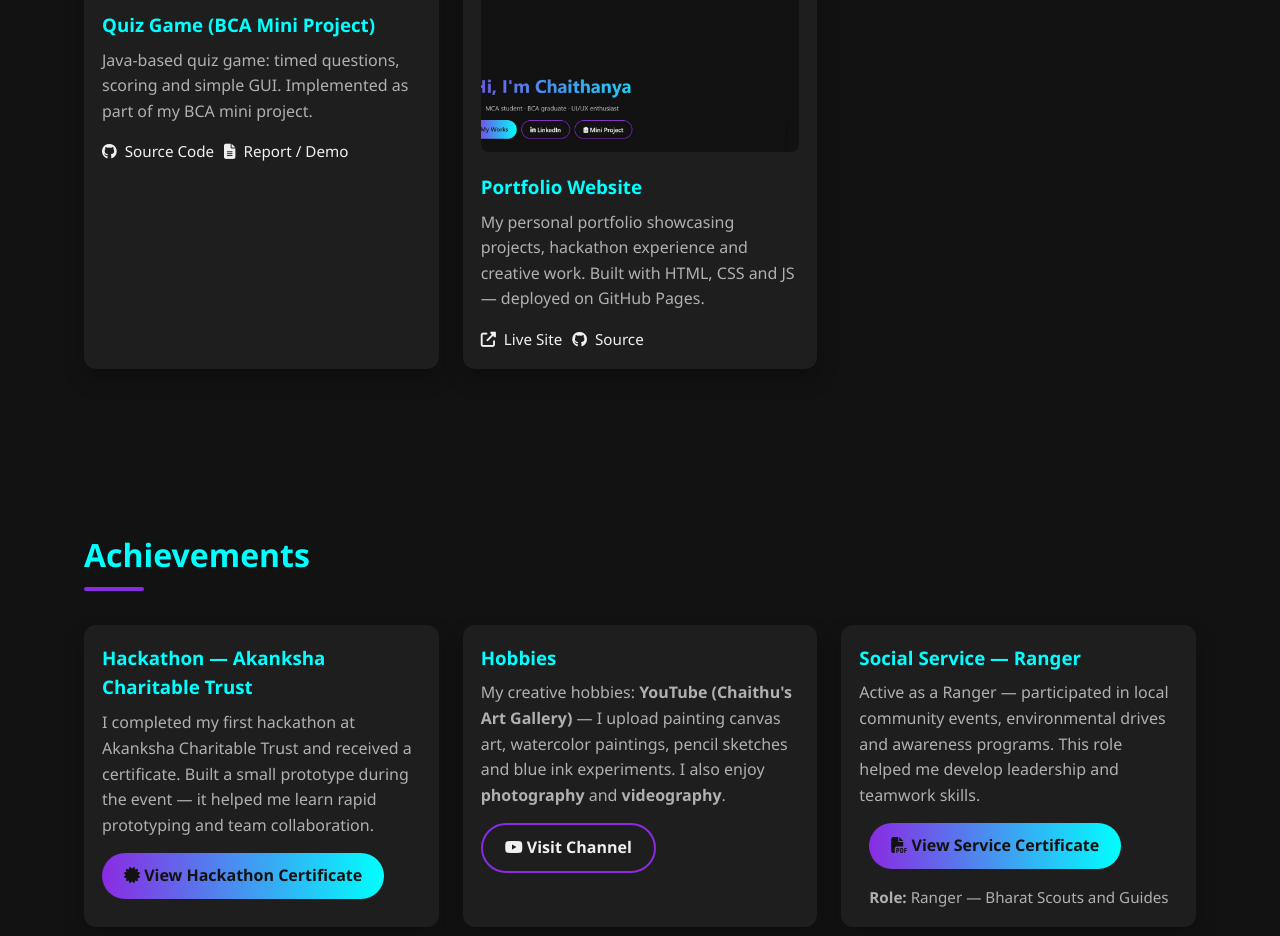
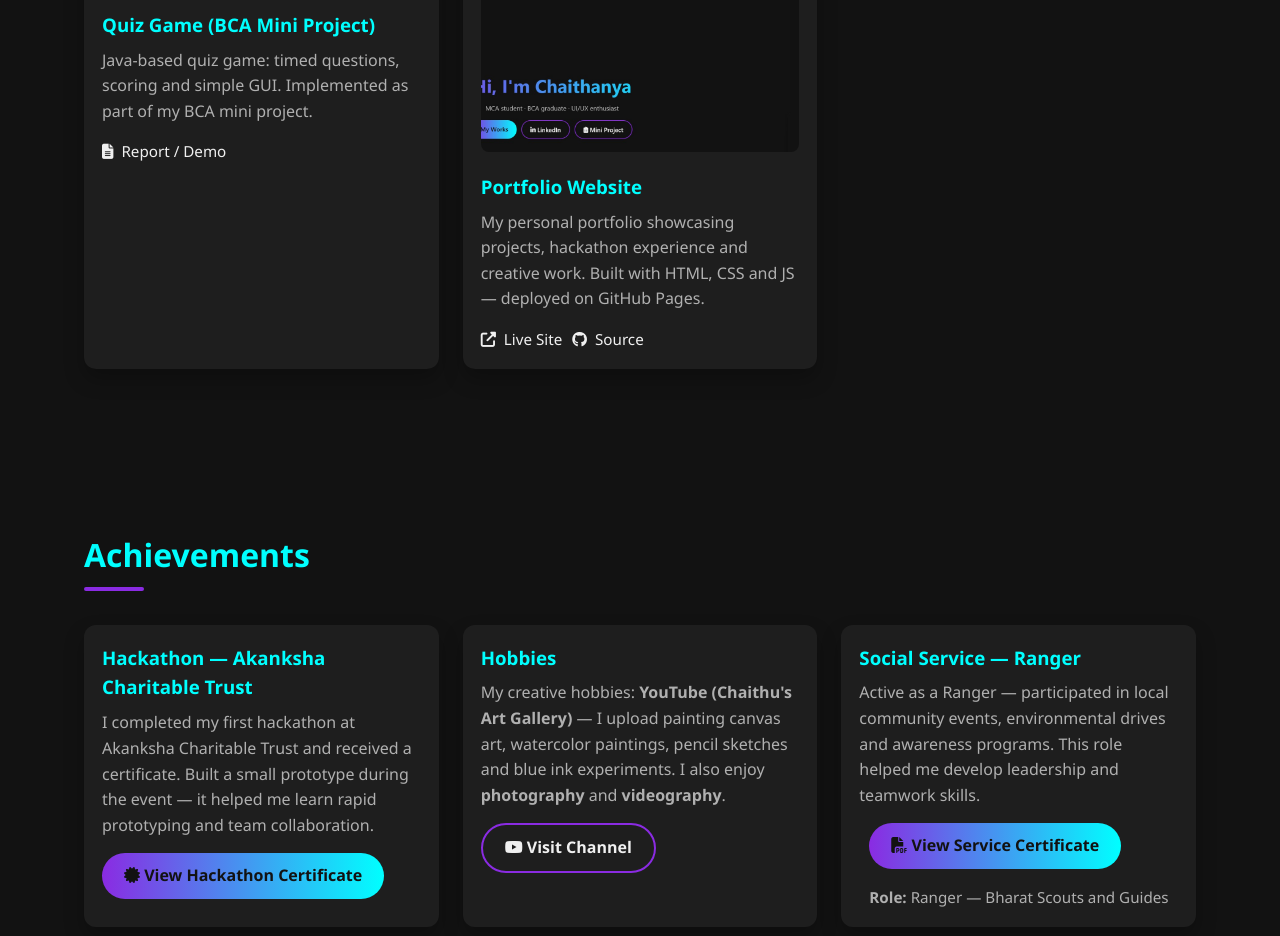
Before and after one commit to Chaithanya8861/portfolio-website, a plain HTML site: page index.html in a window 1280 px wide. Shown: the part 1666-2602 px from the top of the page. Drawn offline with Linux system fonts and the light colour scheme; files whose address does not match are found by name.

Commit message:
Add files via upload

```diff
--- a/index.html
+++ b/index.html
@@ -167,8 +167,8 @@
           <h3>Quiz Game (BCA Mini Project)</h3>
           <p>Java-based quiz game: timed questions, scoring and simple GUI. Implemented as part of my BCA mini project.</p>
           <div class="project-links">
-            <a class="project-link" href="https://github.com/chaithanya8861/quiz-game-java" target="_blank" rel="noopener"><i class="fab fa-github"></i> Source Code</a>
-            <a class="project-link" href="#" target="_blank" rel="noopener"><i class="fas fa-file-alt"></i> Report / Demo</a>
+
+            <a class="project-link" href="https://quizmaster-801c1.web.app/" target="_blank" rel="noopener"><i class="fas fa-file-alt"></i> Report / Demo</a>
           </div>
         </div>
 
```
